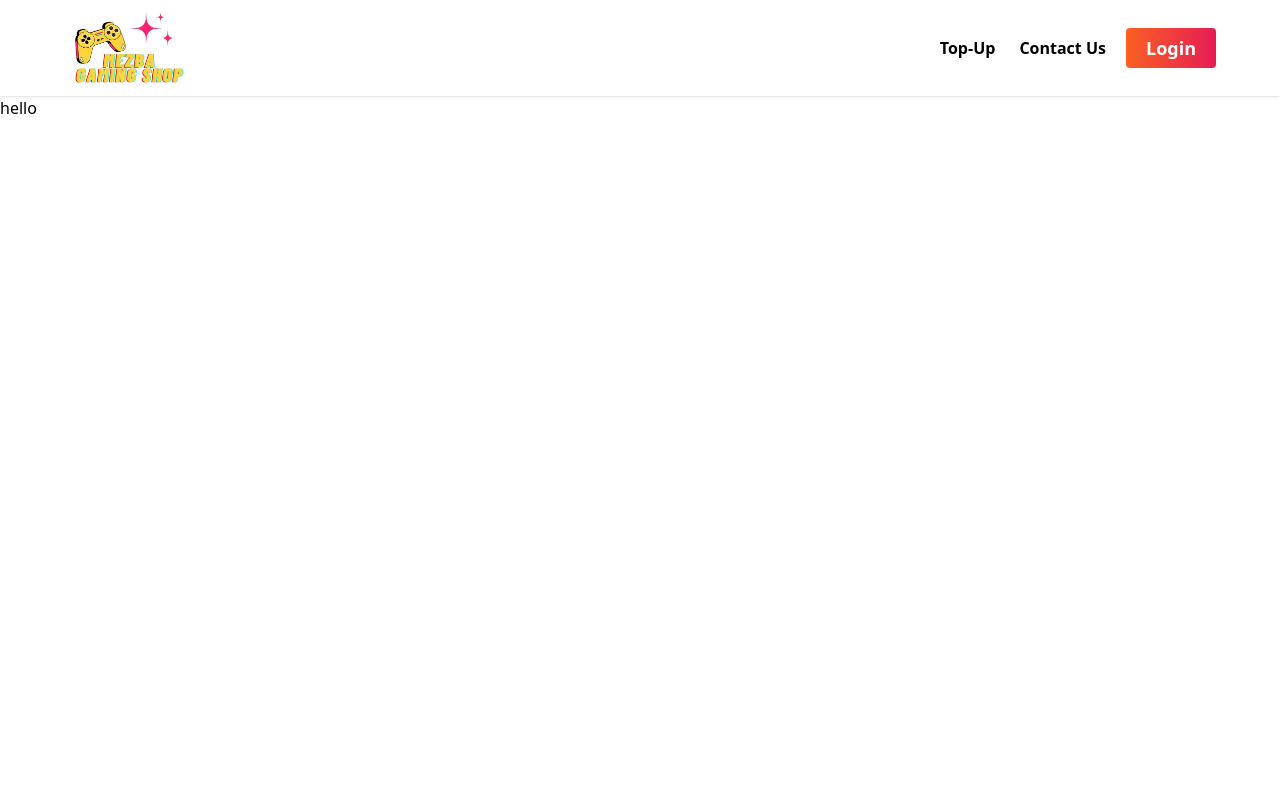
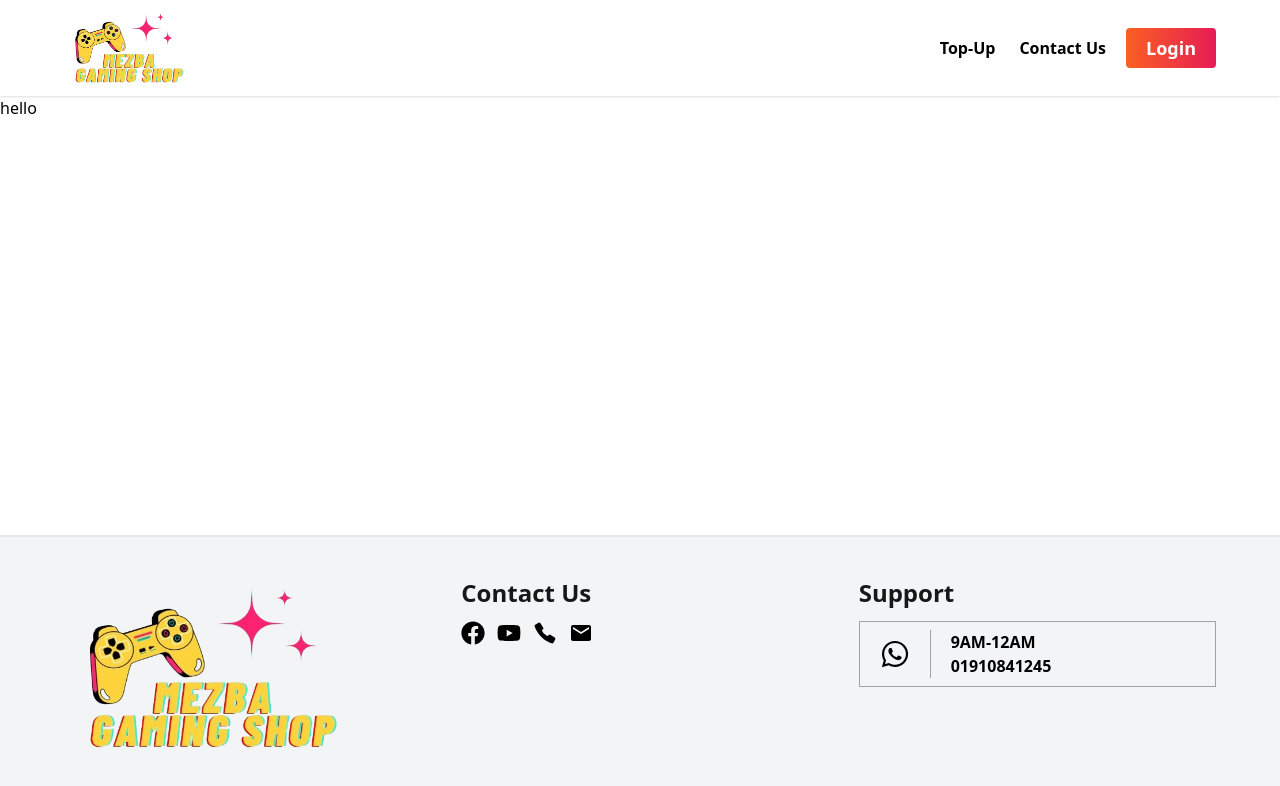
Before and after one commit to alimran-dev/topup-shop, a React (Vite) app in the folder topup-shop-client/: page / in a window 1280 px wide. Shown: the top 786 px of the page. Built offline with nearby package versions, Linux system fonts and the light colour scheme.

Commit message:
Added: Footer

```diff
--- a/topup-shop-client/package.json
+++ b/topup-shop-client/package.json
@@ -12,6 +12,7 @@
   "dependencies": {
     "react": "^18.2.0",
     "react-dom": "^18.2.0",
+    "react-icons": "^4.12.0",
     "react-router-dom": "^6.20.1"
   },
   "devDependencies": {
--- a/topup-shop-client/src/layouts/Root.jsx
+++ b/topup-shop-client/src/layouts/Root.jsx
@@ -4,9 +4,11 @@ import Footer from "../pages/Shared/Footer/Footer";
 
 const Root = () => {
     return (
-        <div>
+        <div className="flex flex-col min-h-screen">
             <Navbar />
+            <div className="flex-1">
             <Outlet />
+            </div>
             <Footer />
         </div>
     );
--- a/topup-shop-client/src/pages/Shared/Footer/Footer.jsx
+++ b/topup-shop-client/src/pages/Shared/Footer/Footer.jsx
@@ -1,9 +1,50 @@
+import { Link } from "react-router-dom";
+import logo from "../../../assets/topup-logo-crop.png";
+import { FaFacebook, FaWhatsapp, FaYoutube } from "react-icons/fa";
+import { IoCallSharp } from "react-icons/io5";
+import { MdEmail } from "react-icons/md";
+
 const Footer = () => {
-    return (
-        <div>
+  return (
+    <div className="flex flex-col md:flex-row items-center md:items-start justify-between gap-10 px-16 py-10 border-t-2 bg-gray-100">
+      <div className="flex-1">
+        <img src={logo} alt="" className="w-72" />
+      </div>
 
+      <div className="flex-1 space-y-3">
+        <h2 className="text-2xl font-bold opacity-90">Contact Us</h2>
+        <div className="text-2xl flex gap-3">
+          <Link>
+            <FaFacebook />
+          </Link>
+          <Link>
+            <FaYoutube />
+          </Link>
+          <Link>
+            <IoCallSharp />
+          </Link>
+          <Link>
+            <MdEmail />
+          </Link>
         </div>
-    );
+      </div>
+      <div className="flex-1 space-y-3">
+        <h2 className="text-2xl font-bold opacity-90">Support</h2>
+        <Link
+          to={"https://wa.me/+8801910841245"}
+          className="flex items-center gap-5 border border-gray-400 py-2 px-5 font-semibold"
+        >
+          <div className="text-3xl">
+            <FaWhatsapp />
+          </div>
+          <div className="border-l border-gray-400 pl-5">
+            <p>9AM-12AM</p>
+            <p>01910841245</p>
+          </div>
+        </Link>
+      </div>
+    </div>
+  );
 };
 
 export default Footer;
--- a/topup-shop-client/src/pages/Shared/Navbar/Navbar.jsx
+++ b/topup-shop-client/src/pages/Shared/Navbar/Navbar.jsx
@@ -1,5 +1,5 @@
 import { Link } from "react-router-dom";
-import logo from "../../../assets/topup-logo-crop.jpeg";
+import logo from "../../../assets/topup-logo-crop.png";
 
 const Navbar = () => {
   return (
```
Also changed, not shown: topup-shop-client/src/assets/topup-logo-crop.png (added), 1 other file (tests, documents, lock files or other folders).
